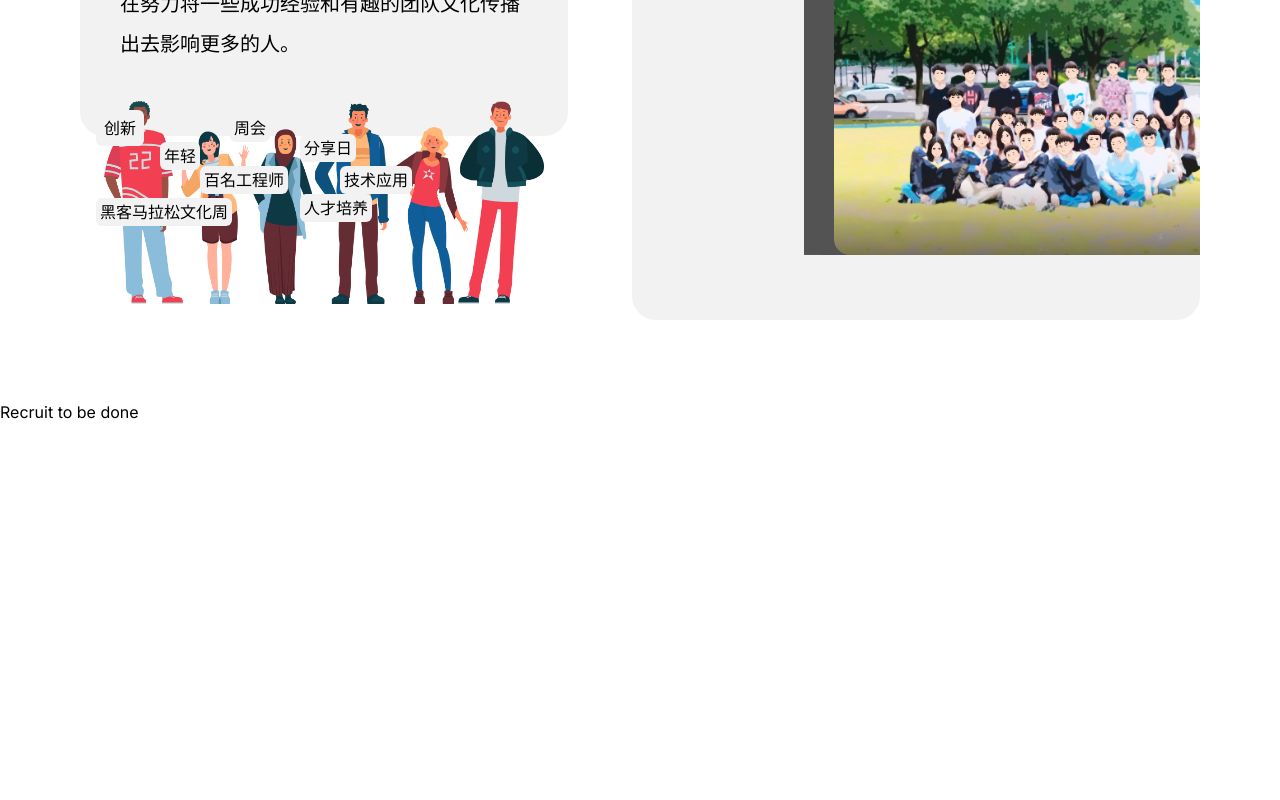
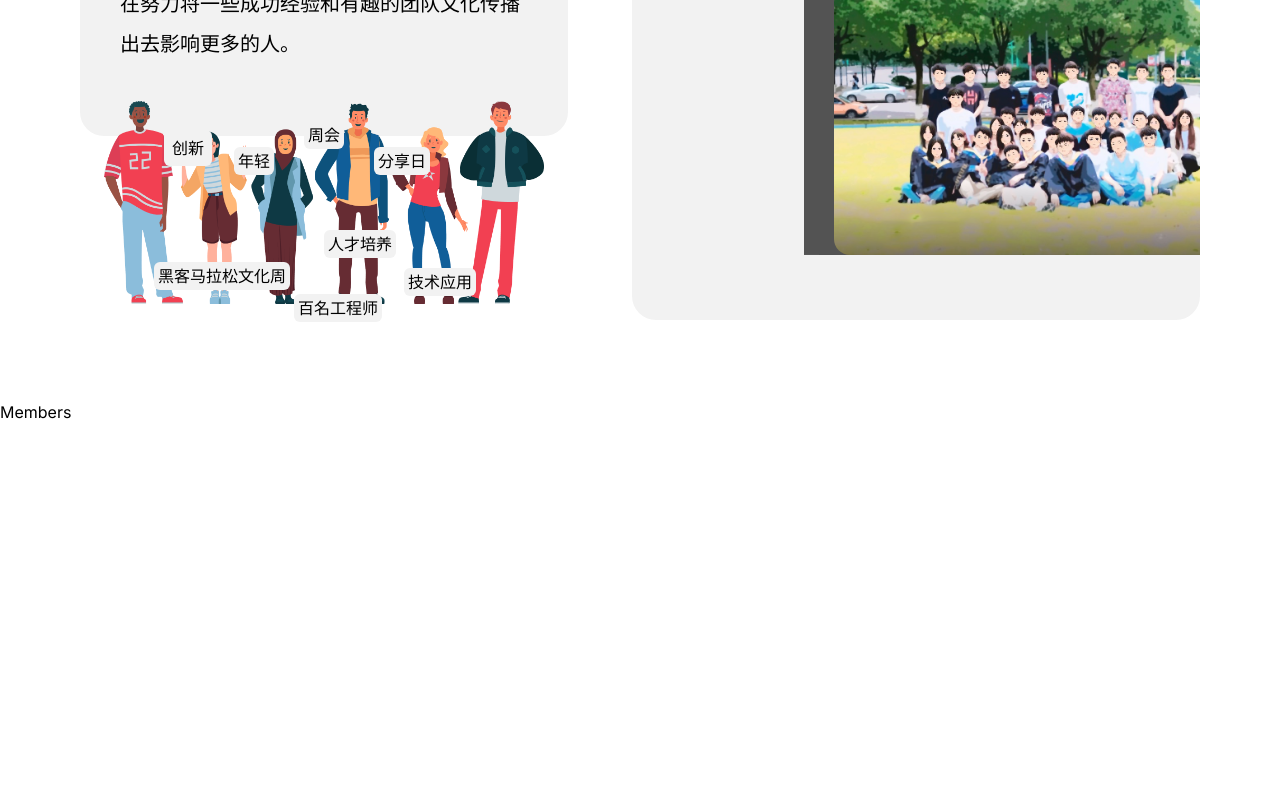
Before and after one commit to chaosspace/recruit-remake, a Next.js app: page / in a window 1280 px wide. Shown: the part 1200-2000 px from the top of the page. Before the commit the page ends 1624 px from the top, so only its background shows below. Built offline with nearby package versions, Linux system fonts and the light colour scheme.

Commit message:
fix aboutus

```diff
--- a/src/app/components/AboutUs.tsx
+++ b/src/app/components/AboutUs.tsx
@@ -4,7 +4,7 @@ import React, { createRef } from "react";
 import Image from "next/image";
 import us from "../../../public/assets/us.png";
 import members from "../../../public/assets/members.png";
-import { WithShowUp } from "./WithShowUp";
+import { WithShowUp } from "../utils/WithShowUp";
 
 export const AboutUs = () => {
 	const leftRef = createRef<HTMLDivElement>();
@@ -30,45 +30,45 @@ export const AboutUs = () => {
 				<WithShowUp
 					ref={leftRef}
 					x="-translate-x-[50%] left-[50%]"
-					endX="translate-x-4"
-					y="translate-y-none bottom-2"
-					endY="-translate-y-5"
+					endX="-translate-x-[160px] left-[50%]"
+					y="bottom-2"
+					endY="bottom-[25%]"
 				>
 					<span className="bg-[#f2f2f2] font-thin p-2 rounded-md">创新</span>
 				</WithShowUp>
 				<WithShowUp
 					ref={leftRef}
 					x="-translate-x-[50%] left-[50%]"
-					endX="translate-x-[80px]"
-					y="translate-y-none bottom-2"
-					endY="translate-y-2"
+					endX="-translate-x-[90px] left-[50%]"
+					y="bottom-2"
+					endY="bottom-[23%]"
 				>
 					<span className="bg-[#f2f2f2] font-thin p-1 rounded-md">年轻</span>
 				</WithShowUp>
 				<WithShowUp
 					ref={leftRef}
 					x="-translate-x-[50%] left-[50%]"
-					endX="translate-x-[150px]"
-					y="translate-y-none bottom-2"
-					endY="-translate-y-[20px]"
+					endX="-translate-x-[20px] left-[50%]"
+					y="bottom-2"
+					endY="bottom-[27%]"
 				>
 					<span className="bg-[#f2f2f2] font-thin p-1 rounded-md">周会</span>
 				</WithShowUp>
 				<WithShowUp
 					ref={leftRef}
 					x="-translate-x-[50%] left-[50%]"
-					endX="translate-x-[220px]"
-					y="translate-y-none bottom-2"
-					endY="translate-y-0"
+					endX="translate-x-[50px] left-[50%]"
+					y="bottom-2"
+					endY="bottom-[23%]"
 				>
 					<span className="bg-[#f2f2f2] font-thin p-1 rounded-md">分享日</span>
 				</WithShowUp>
 				<WithShowUp
 					ref={leftRef}
 					x="-translate-x-[50%] left-[50%]"
-					endX="translate-x-4"
-					y="translate-y-none bottom-2"
-					endY="translate-y-16"
+					endX="-translate-x-[170px] left-[50%]"
+					y="bottom-2"
+					endY="bottom-[5%]"
 				>
 					<span className="bg-[#f2f2f2] font-thin p-1 rounded-md">
 						黑客马拉松文化周
@@ -77,9 +77,9 @@ export const AboutUs = () => {
 				<WithShowUp
 					ref={leftRef}
 					x="-translate-x-[50%] left-[50%]"
-					endX="translate-x-[120px]"
-					y="translate-y-none bottom-2"
-					endY="translate-y-8"
+					endX="-translate-x-[30px] left-[50%]"
+					y="bottom-2"
+					endY="bottom-0"
 				>
 					<span className="bg-[#f2f2f2] font-thin p-1 rounded-md">
 						百名工程师
@@ -88,9 +88,9 @@ export const AboutUs = () => {
 				<WithShowUp
 					ref={leftRef}
 					x="-translate-x-[50%] left-[50%]"
-					endX="translate-x-[220px]"
-					y="translate-y-none bottom-2"
-					endY="translate-y-[60px]"
+					endX=" left-[50%]"
+					y="bottom-2"
+					endY="bottom-[10%]"
 				>
 					<span className="bg-[#f2f2f2] font-thin p-1 rounded-md">
 						人才培养
@@ -99,9 +99,9 @@ export const AboutUs = () => {
 				<WithShowUp
 					ref={leftRef}
 					x="-translate-x-[50%] left-[50%]"
-					endX="translate-x-[260px]"
-					y="translate-y-none bottom-2"
-					endY="translate-y-8"
+					endX="translate-x-[80px] left-[50%]"
+					y="bottom-2"
+					endY="bottom-[4%]"
 				>
 					<span className="bg-[#f2f2f2] font-thin p-1 rounded-md">
 						技术应用
--- a/src/app/components/Members.tsx
+++ b/src/app/components/Members.tsx
@@ -1,5 +1,9 @@
 import React from "react";
 
 export const Members = () => {
-	return <div>Members</div>;
+	return (
+		<div id="members" className="h-screen">
+			Members
+		</div>
+	);
 };
--- a/src/app/components/Product.tsx
+++ b/src/app/components/Product.tsx
@@ -2,6 +2,6 @@ import React from 'react'
 
 export const Product = () => {
   return (
-    <div>Product</div>
+    <div id='product' className='h-screen'>Product</div>
   )
 }
--- a/src/app/components/Schedule.tsx
+++ b/src/app/components/Schedule.tsx
@@ -2,6 +2,6 @@ import React from 'react'
 
 export const Schedule = () => {
   return (
-    <div>Schedule</div>
+    <div id='recruit' className='h-screen'>Schedule</div>
   )
 }
--- a/src/app/components/index.ts
+++ b/src/app/components/index.ts
@@ -3,4 +3,4 @@ export * from "./AboutUs";
 export * from "./Members";
 export * from "./Product";
 export * from "./Schedule";
-export * from './WithShowUp'
+export * from "../utils/WithShowUp";
--- a/src/app/page.tsx
+++ b/src/app/page.tsx
@@ -1,10 +1,13 @@
-import { Cover, AboutUs } from "./components";
+import { Cover, AboutUs, Members, Product, Schedule } from "./components";
 
 export default function Home() {
 	return (
 		<main className="">
 			<Cover />
 			<AboutUs />
+			<Members />
+			<Product />
+			<Schedule />
 			Recruit to be done
 		</main>
 	);
```
Also changed, not shown: src/app/utils/WithShowUp.tsx (renamed from src/app/components/WithShowUp.tsx), src/app/utils/hooks.tsx (added).
